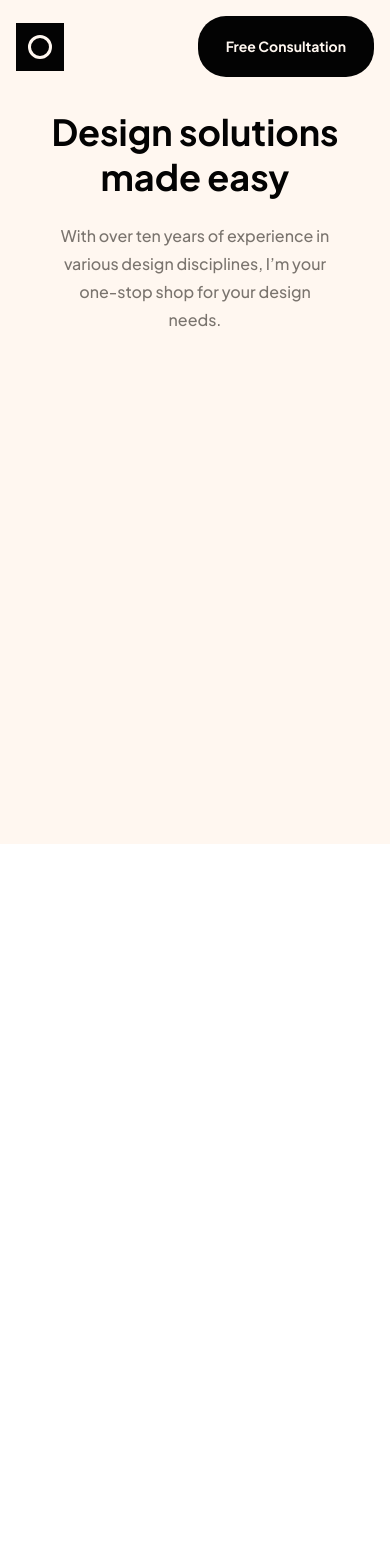
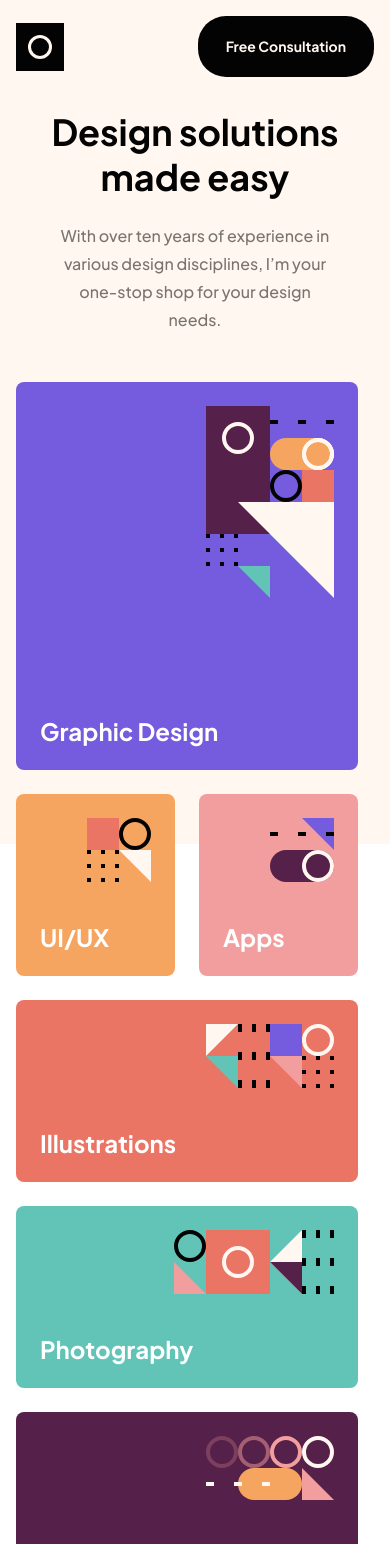
Before and after one commit to caarlosdamian/single-page-portafolio, a React (Vite) app: page / in a window 390 px wide. Shown: the top 1544 px of the page. Before the commit the page ends 844 px from the top, so only its background shows below. Built offline with nearby package versions, Linux system fonts and the light colour scheme.

Commit message:
added grid section with responsive desing

```diff
--- a/src/App.tsx
+++ b/src/App.tsx
@@ -1,5 +1,6 @@
 import './App.scss'
 import { Header } from './components/header/Header'
+import { GridContainer } from './sections/gridContainer/GridContainer'
 import { MainHeaders } from './sections/mainHeaders/MainHeaders'
 
 function App() {
@@ -8,6 +9,7 @@ function App() {
     <main className="App">
       <Header/>
       <MainHeaders/>
+      <GridContainer/>
     </main>
   )
 }
--- /dev/null
+++ b/src/sections/gridContainer/GridContainer.scss
@@ -0,0 +1,114 @@
+@import '../../tokens/tokens.scss';
+@import '../../tokens/mixins.scss';
+
+.grid-container {
+    padding: 50px 165px;
+    display: grid;
+    grid-template-columns: repeat(auto-fill, minmax(164px, 1fr));
+    grid-template-rows: repeat(2, 182px);
+    gap: 24px;
+
+    @include devices(tablet) {
+        padding: 64px 40px;
+        grid-template-columns: repeat(4, 155px);
+        grid-template-rows: repeat(3, 182px);
+        width: 690px;
+    }
+
+    @include devices(mobile) {
+        padding: 32px 16px;
+        grid-template-columns: repeat(2, 159px);
+        grid-template-rows: repeat(6, 182px);
+        width: 100%;
+    }
+
+
+    .grid-container__item {
+        border-radius: 8px;
+        padding: 24px;
+        display: flex;
+        align-items: flex-start;
+        justify-content: flex-start;
+        position: relative;
+
+        .img-item {
+            position: absolute;
+            top: 24px;
+            right: 24px;
+        }
+
+        .grid-container__item__text {
+            font-family: $font-family;
+            font-style: $font-style;
+            font-weight: 700;
+            font-size: 24px;
+            line-height: 30px;
+            color: #FFFFFF;
+            position: absolute;
+            bottom: 24px;
+            left: 24px;
+        }
+
+        &.graphic {
+            grid-column: 1/3;
+            grid-row: 1/3;
+
+            @include devices(tablet) {
+                grid-column: 1/3;
+                grid-row: 1/3;
+            }
+        }
+
+        &.photography {
+            grid-column: 5/7;
+
+            @include devices(tablet) {
+                grid-column: 1/3;
+                grid-row: 3/4;
+            }
+
+            @include devices(mobile) {
+                grid-column: 1/3;
+                grid-row: 5/6;
+            }
+        }
+
+        &.motion {
+            grid-column: -3/-1;
+        }
+
+        &.illustration {
+            grid-column: -5/-3;
+
+            @include devices(tablet) {
+                grid-column: 3/5;
+                grid-row: 2/3;
+            }
+
+            @include devices(mobile) {
+                grid-column: 1/3;
+                grid-row: 4/5;
+            }
+        }
+
+        &.ui {
+            @include devices(tablet) {
+                grid-column: 3/4;
+                // grid-row: 1/3;
+            }
+
+            @include devices(mobile) {
+                grid-column: 1/2;
+                grid-row: 3/4;
+            }
+
+        }
+
+        &.app {
+            @include devices(mobile) {
+                grid-column: 2/2;
+                grid-row: 3/4;
+            }
+        }
+    }
+}
--- /dev/null
+++ b/src/sections/gridContainer/GridContainer.tsx
@@ -0,0 +1,19 @@
+import React from "react";
+import { gridItems } from "../../utils";
+import "./GridContainer.scss";
+
+export const GridContainer = () => {
+  return (
+    <div className="grid-container">
+      {gridItems.map((item) => (
+        <div
+          className={`grid-container__item ${item.item}`}
+          style={{ background: item.color }}
+        >
+            <img src={item.photo} alt={item.photo} className="img-item" />
+          <span className="grid-container__item__text">{item.title}</span>
+        </div>
+      ))}
+    </div>
+  );
+};
--- /dev/null
+++ b/src/utils/index.ts
@@ -0,0 +1,51 @@
+import graphic from "../assets/pattern-graphic-design.svg";
+import illustration from "../assets/pattern-illustrations.svg";
+import motion from "../assets/pattern-motion-graphics.svg";
+import photography from "../assets/pattern-photography.svg";
+import ui from "../assets/pattern-ui-ux.svg";
+import app from "../assets/pattern-apps.svg";
+
+export const gridItems = [
+  {
+    id: 1,
+    title: "Graphic Design",
+    color: "#755CDE",
+    photo: graphic,
+    item:'graphic'
+  },
+  {
+    id: 2,
+    title: "UI/UX",
+    color: "#F6A560",
+    photo: ui,
+    item:'ui'
+  },
+  {
+    id: 3,
+    title: "Apps",
+    color: "#F39E9E",
+    photo: app,
+    item:'app'
+  },
+  {
+    id: 4,
+    title: "Photography",
+    color: "#61C4B7",
+    photo: photography,
+    item:'photography'
+  },
+  {
+    id: 5,
+    title: "Illustrations",
+    color: "#EB7565",
+    photo: illustration,
+    item:'illustration'
+  },
+  {
+    id: 6,
+    title: "Motion Graphics",
+    color: "#552049",
+    photo: motion,
+    item:'motion'
+  },
+];
```
